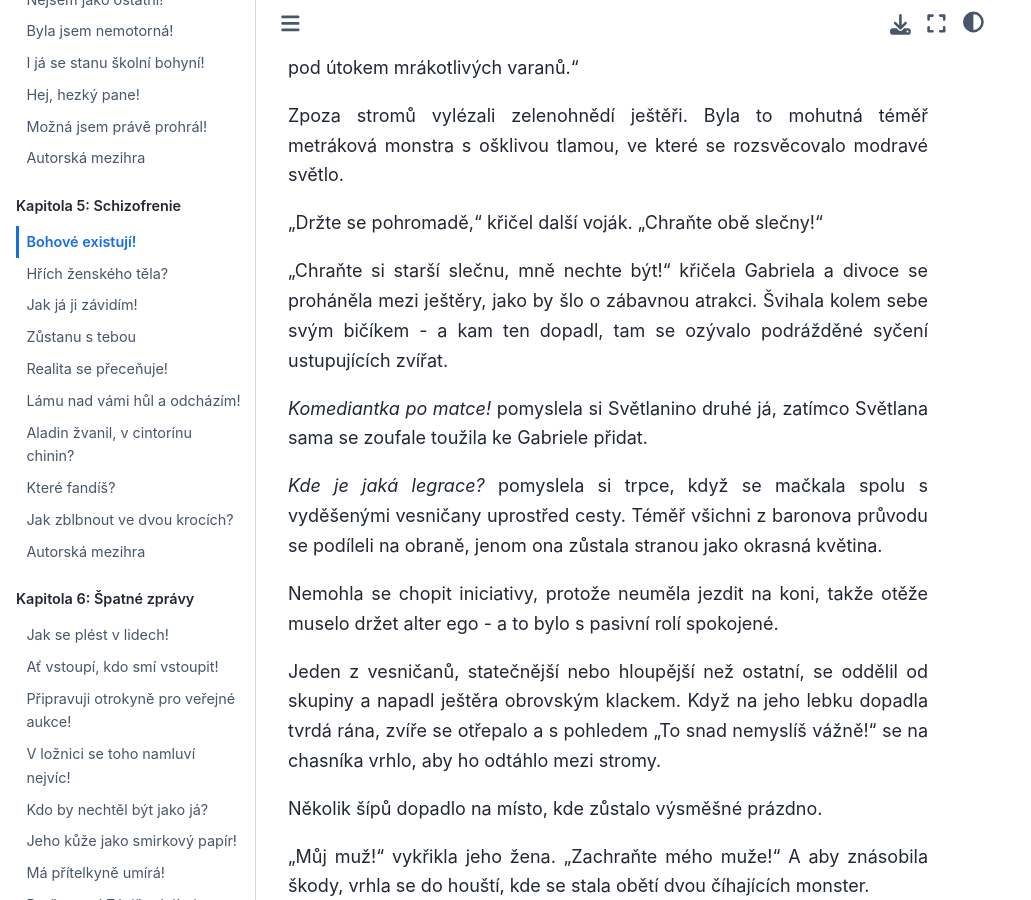
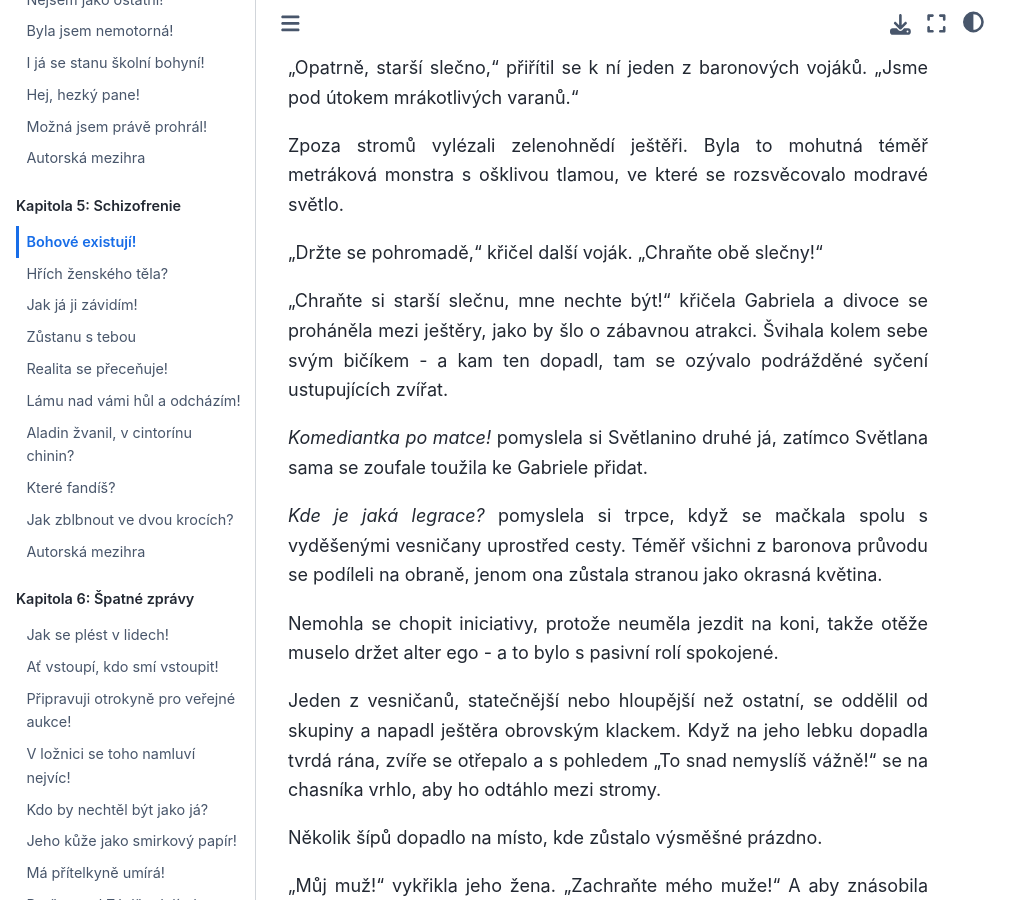
Before and after one commit to hanpari/sest-spolecniku, a Sphinx documentation site: the page built from source/sest_spolecniku/005-schizofrenie/1.md, in a window 1280 px wide and 900 px high, scrolled down 1401 px. Shown: the whole window, without its empty margins (0-1031 px from the left). Built offline with Sphinx 7.4.7 and the Sphinx Book theme 1.1.4, drawn with Linux system fonts in a browser that asks for light colours; pages that are not in the unit, such as notebooks, are missing from menus; some of the changed text lies outside the part shown.

Commit message:
Update 1.md

```diff
--- a/source/sest_spolecniku/005-schizofrenie/1.md
+++ b/source/sest_spolecniku/005-schizofrenie/1.md
@@ -31,7 +31,7 @@ Zpoza stromů vylézali zelenohnědí ještěři. Byla to mohutná téměř metr
 
 "Držte se pohromadě," křičel další voják. "Chraňte obě slečny!"
 
-"Chraňte si starší slečnu, mně nechte být!" křičela Gabriela a divoce se proháněla mezi ještěry, jako by šlo o zábavnou atrakci. Švihala kolem sebe svým bičíkem - a kam ten dopadl, tam se ozývalo podrážděné syčení ustupujících zvířat.
+"Chraňte si starší slečnu, mne nechte být!" křičela Gabriela a divoce se proháněla mezi ještěry, jako by šlo o zábavnou atrakci. Švihala kolem sebe svým bičíkem - a kam ten dopadl, tam se ozývalo podrážděné syčení ustupujících zvířat.
 
 *Komediantka po matce!* pomyslela si Světlanino druhé já, zatímco Světlana sama se zoufale toužila ke Gabriele přidat.
 
```
Also changed, not shown: other parts of source/sest_spolecniku/005-schizofrenie/1.md (+1 -1 lines).
